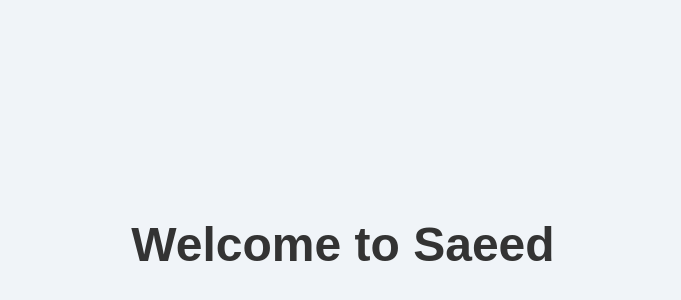
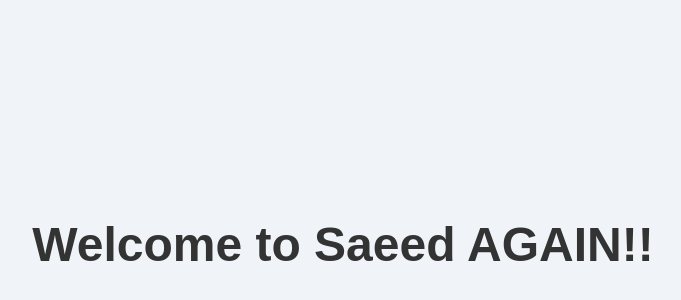
Before and after one commit to sca32b/mcp_test_repo, a plain HTML site: page index.html in a window 1280 px wide. Shown: the part 156-456 px from the top of the page, without its empty margins (297-978 px from the left). Drawn offline with Linux system fonts and the light colour scheme.

Commit message:
Update h1 text in index.html

```diff
--- a/index.html
+++ b/index.html
@@ -20,6 +20,6 @@
   </style>
 </head>
 <body>
-  <h1>Welcome to Saeed</h1>
+  <h1>Welcome to Saeed AGAIN!!</h1>
 </body>
 </html>
```
